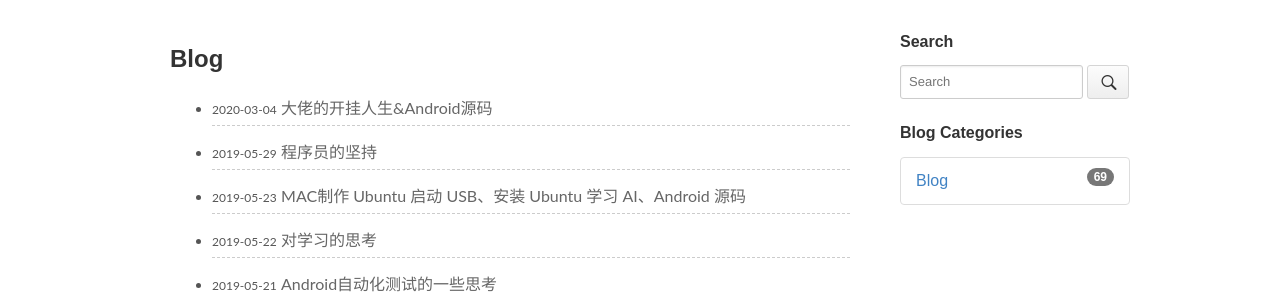
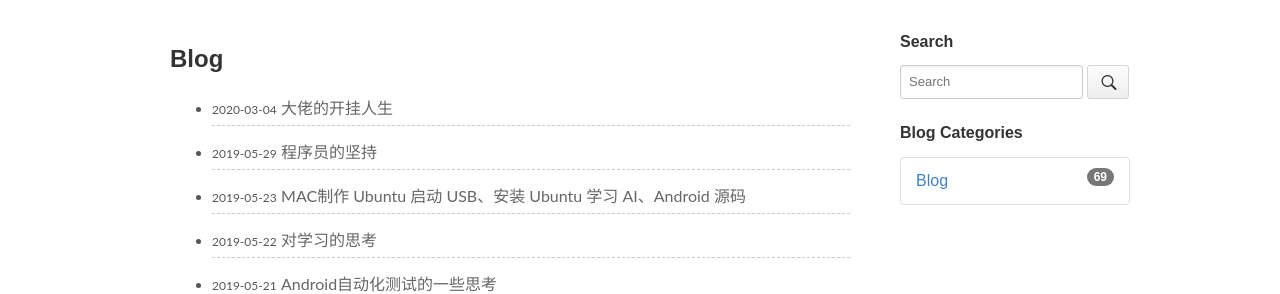
Before and after one commit to guofeng007/guofeng007.github.com, a Jekyll site: the page built from pages/categories.md, in a window 1280 px wide and 900 px high. Shown: the part 177-471 px from the top of the window. Built offline with Jekyll 4.4.1, drawn with Linux system fonts in a browser that asks for light colours.

Commit message:
Update 2020-3-4-weishu.md

```diff
--- a/_posts/blog/2020-3-4-weishu.md
+++ b/_posts/blog/2020-3-4-weishu.md
@@ -1,6 +1,6 @@
 ---
 layout: post
-title: 大佬的开挂人生&Android源码
+title: 大佬的开挂人生
 categories: Blog
 description: 推荐一个大佬的开挂人生和最好的读Android源码的网站
 keywords: 推荐一个大佬的开挂人生和最好的读Android源码的网站
@@ -10,7 +10,9 @@
 
 
 大佬：http://weishu.me/
+
 维护的看源码的网址，及时更新：http://aospxref.com/
+
 去年定的flag又失败了，再次重启下！
 
 ![arts](/images/blog/arts.png)
```
